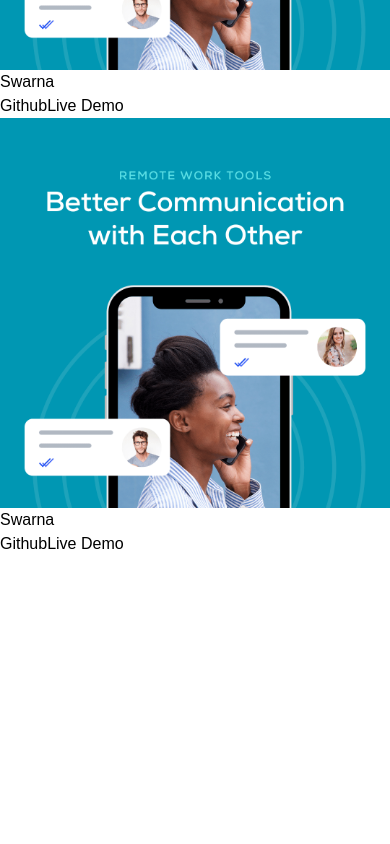
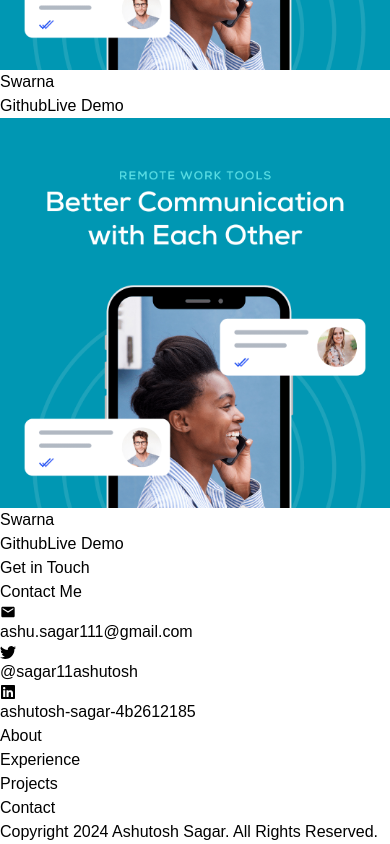
Before and after one commit to thecurioussailor/ashutoshsagar, a React (Vite) app in the folder portfolio/: page / in a window 390 px wide. Shown: the part 8529-9373 px from the top of the page. Before the commit the page ends 9085 px from the top, so only its background shows below. Built offline with nearby package versions, Linux system fonts and the light colour scheme.

Commit message:
portfolio complete

```diff
--- /dev/null
+++ b/portfolio/src/components/Contact.jsx
@@ -0,0 +1,39 @@
+import React from 'react'
+import Mail from "../assets/email.png"
+import { BsMailbox, BsTwitter } from 'react-icons/bs'
+import { MdMail } from 'react-icons/md'
+import { FaLinkedin } from 'react-icons/fa'
+function Contact() {
+  return (
+    <>
+        <section id='contact' className='flex flex-col justify-center gap-[1rem] pt-[1vh] mx-[5rem] lg:mx-[10rem] box-border h-fit min-h-[70vh]'>
+            <p className='text-center text-zinc-500'>Get in Touch</p>
+            <h1 className='text-center text-5xl mb-[2rem]'>Contact Me</h1>
+            <div className='flex justify-center rounded-[2rem] border-2 border-zinc-500 mx-auto'>
+              <div className='flex items-center justify-center gap-[0.5rem] m-[1rem]'>
+                {/* <img className='h-[2.5rem]' src={Mail}/> */}
+                <p>
+                  <a className='flex gap-2 text-black no-underline decoration-white hover:underline-offset-8 hover:underline hover:text-zinc-400 hover:decoration-zinc-400' href='mailto:ashu.sagar111@gmail.com'><MdMail className='text-[1.5rem]'/>ashu.sagar111@gmail.com</a>
+                </p>
+              </div>
+              <div className='flex items-center justify-center gap-[0.5rem] m-[1rem]'>
+                {/* <img className='h-[2.5rem]' src={Mail}/> */}
+                <p>
+                  <a className='flex gap-2 text-black no-underline decoration-white hover:underline-offset-8 hover:underline hover:text-zinc-400 hover:decoration-zinc-400' href='https://x.com/sagar11ashutosh'><BsTwitter className='text-[1.5rem]'/>@sagar11ashutosh</a>
+                </p>
+
+              </div>
+              <div className='flex items-center justify-center gap-[0.5rem] m-[1rem]'>
+                {/* <img className='h-[2.5rem]' src={Mail}/> */}
+                <p>
+                  <a className='flex gap-2 text-black no-underline decoration-white hover:underline-offset-8 hover:underline hover:text-zinc-400 hover:decoration-zinc-400' href='https://x.com/sagar11ashutosh'><FaLinkedin className='text-[1.5rem]'/>ashutosh-sagar-4b2612185</a>
+                </p>
+
+              </div>
+            </div>
+        </section>
+    </>
+  )
+}
+
+export default Contact
--- /dev/null
+++ b/portfolio/src/components/Footer.jsx
@@ -0,0 +1,21 @@
+import React from 'react'
+
+function Footer() {
+  return (
+    <div>
+        <footer className='min-h-[26vh]'>
+            <div>
+                <ul class="nav-links" className='flex justify-center gap-8 list-none text text-2xl mb-[2rem]'>
+                <li><a href="#about" className='text-black no-underline decoration-white hover:text-gray-400 hover:underline hover:underline-offset-[1rem] hover:decoration-[#b5b5b5]'>About</a></li>
+                <li><a className='text-black no-underline decoration-white hover:text-gray-400 hover:underline hover:underline-offset-[1rem] hover:decoration-[#b5b5b5]' href="#experience">Experience</a></li>
+                <li><a className='text-black no-underline decoration-white hover:text-gray-400 hover:underline hover:underline-offset-[1rem] hover:decoration-[#b5b5b5]' href="#projects">Projects</a></li>
+                <li><a className='text-black no-underline decoration-white hover:text-gray-400 hover:underline hover:underline-offset-[1rem] hover:decoration-[#b5b5b5]' href="#contact">Contact</a></li>
+                </ul>
+            </div>
+            <p className='text-center text-zinc-400'>Copyright 2024 Ashutosh Sagar. All Rights Reserved.</p>
+        </footer>
+    </div>
+  )
+}
+
+export default Footer
--- a/portfolio/src/pages/Home.jsx
+++ b/portfolio/src/pages/Home.jsx
@@ -3,6 +3,8 @@ import Profile from '../components/Profile'
 import About from '../components/About'
 import Experience from '../components/Experience'
 import Projects from '../components/Projects'
+import Contact from '../components/Contact'
+import Footer from '../components/Footer'
 
 function Home() {
   return (
@@ -11,6 +13,8 @@ function Home() {
         <About/>
         <Experience/>
         <Projects/>
+        <Contact/>
+        <Footer/>
     </div>
   )
 }
```
